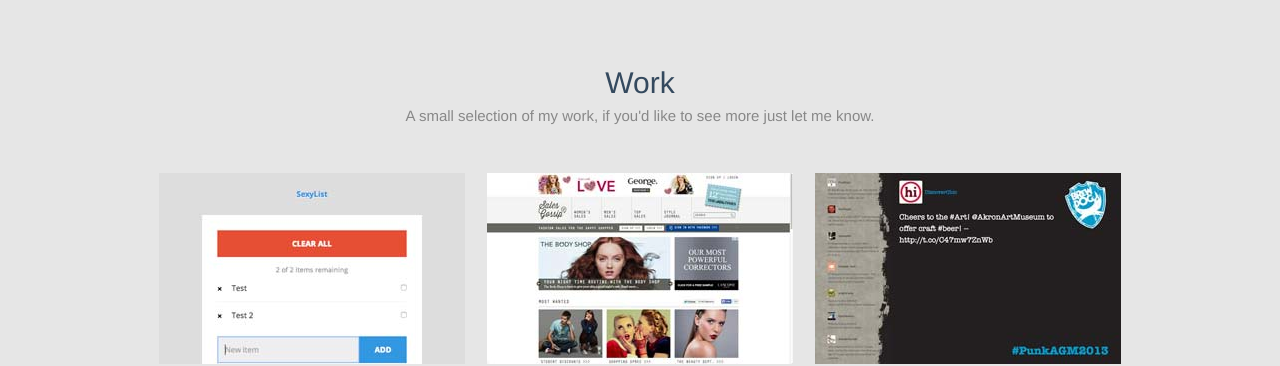
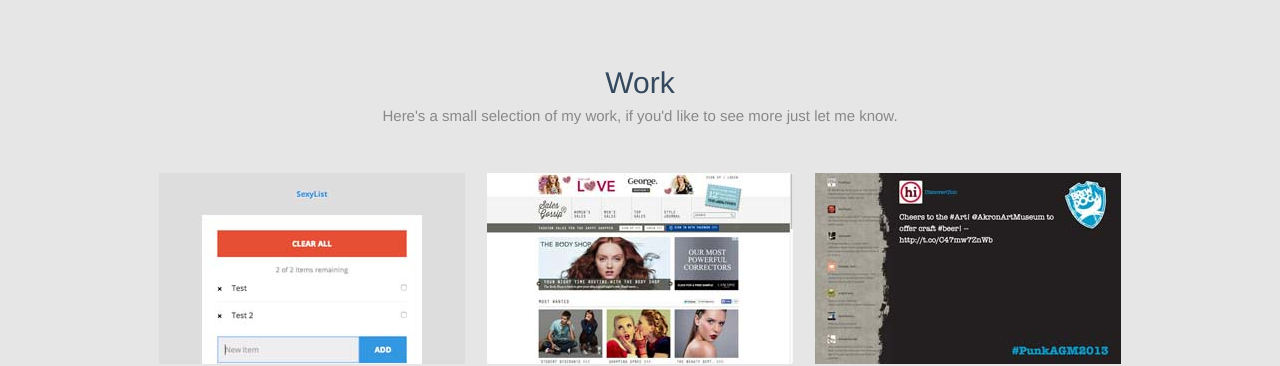
Before and after one commit to mikefrancis/mikefrancis.dev, a Jekyll site: the page built from index.html, in a window 1280 px wide. Shown: the part 601-967 px from the top of the page. Built offline with Jekyll 4.4.1, drawn with Linux system fonts in a browser that asks for light colours.

Commit message:
Copy change

```diff
--- a/index.html
+++ b/index.html
@@ -13,7 +13,7 @@ layout: default
     <div class="container">
       <header class="section__header">
         <h2 class="section__title">Work</h2>
-        <p class="section__description">A small selection of my work, if you'd like to see more just let me know.</p>
+        <p class="section__description">Here's a small selection of my work, if you'd like to see more just let me know.</p>
       </header>
       <div class="row">
         {% for post in site.posts %}
```
